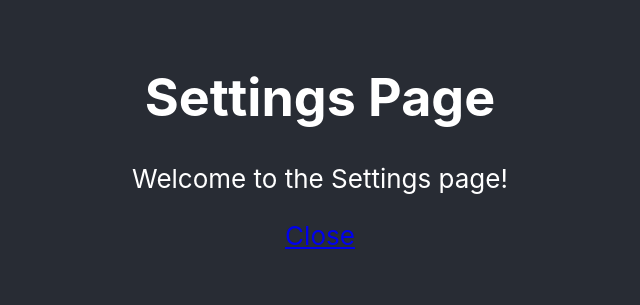
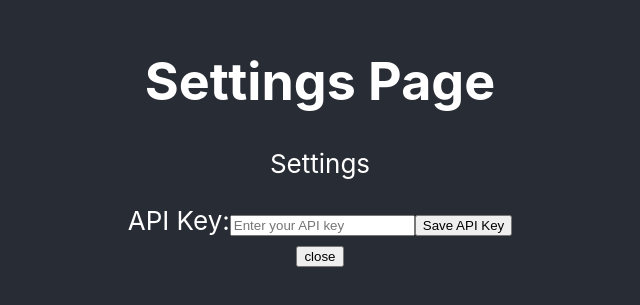
Before and after one commit to ericlow/ResFracWeatherApp, a React (Create React App) app in the folder client/: page /settings in a window 1280 px wide. Shown: the part 259-564 px from the top of the page, without its empty margins (320-960 px from the left). Built offline with nearby package versions, Linux system fonts and the light colour scheme.

Commit message:
updated navigation with a NavigationButton

```diff
--- a/client/src/App.js
+++ b/client/src/App.js
@@ -6,9 +6,9 @@ import SettingsPage from './components/SettingsPage';
 import logo from './logo.svg';
 import './App.css';
 
-
-function Content(){
+function App() {
   return (
+    <Router>
         <div className="App">
         <header className="App-header">
 
@@ -22,14 +22,6 @@ function Content(){
 
         </header>
       </div>
-
-  );
-}
-
-function App() {
-  return (
-    <Router>
-        <Content/>
     </Router>
   );
 }
--- a/client/src/components/HomePage.js
+++ b/client/src/components/HomePage.js
@@ -1,13 +1,13 @@
 import React from 'react';
-import { Link } from 'react-router-dom';
 import GoogleLogoutButton from './GoogleLogoutButton';
+import NavigateButton from './NavigateButton';
 
 const HomePage = () => {
   return (
     <div>
       <h1>Home Page Header</h1>
       <p>Welcome to the Home page!</p>
-      <Link to="/settings">Settings</Link>
+      <NavigateButton path="/settings" label="settings" />
       <GoogleLogoutButton/>
     </div>
   );
--- /dev/null
+++ b/client/src/components/NavigateButton.js
@@ -0,0 +1,16 @@
+import React from 'react';
+import { useNavigate } from 'react-router-dom';
+
+const NavigateButton = ({ path, label }) => {
+  const navigate = useNavigate();
+
+  const handleClick = () => {
+    navigate(path); // Use the path prop for navigation
+  };
+
+  return (
+    <button onClick={handleClick}>{label}</button>
+  );
+};
+
+export default NavigateButton;
--- a/client/src/components/SettingsPage.js
+++ b/client/src/components/SettingsPage.js
@@ -1,13 +1,41 @@
-import React from 'react';
+import React, { useState } from 'react';
 import { Link } from 'react-router-dom';
+import NavigateButton from './NavigateButton';
 
 
 const SettingsPage = () => {
+const [apiKey, setApiKey] = useState('');
+const [isEdited, setIsEdited] = useState(false);
+const [isSaved, setIsSaved] = useState(true); // Initially, it's saved
+
+
+const handleInputChange = (event) => {
+  setApiKey(event.target.value);
+  setIsEdited(true);
+  setIsSaved(false); // Mark as not saved when edited
+};
+
+const handleSubmit = (event) => {
+  event.preventDefault();
+  // Save the API key logic goes here
+  console.log('API Key submitted:', apiKey);
+  setIsEdited(false); // Reset edited state
+  setIsSaved(true); // Mark as saved
+};
+
+
   return (
     <div>
       <h1>Settings Page</h1>
-      <p>Welcome to the Settings page!</p>
-      <Link to="/home">Close</Link>
+      <p>Settings</p>
+      <form onSubmit={handleSubmit}>
+        <label htmlFor="apiKey">API Key:</label>
+        <input type="text" id="apiKey" value={apiKey} onChange={handleInputChange} placeholder="Enter your API key" />
+        <button type="submit">Save API Key</button>
+
+      </form>
+
+      <NavigateButton path="/home" label="close" />
 
     </div>
   );
```
Also changed, not shown: 1 other file (tests, documents, lock files or other folders). Lines whose indentation alone changed are shown as unchanged.
